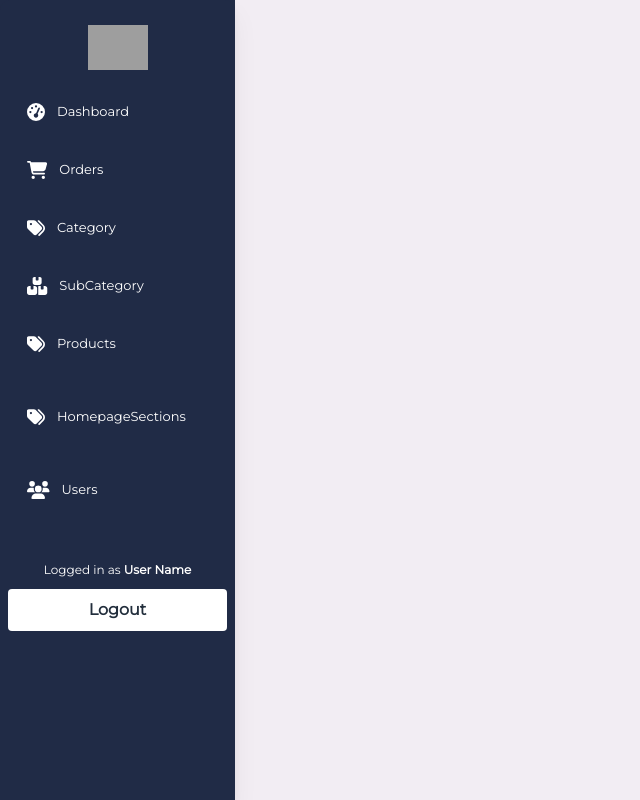
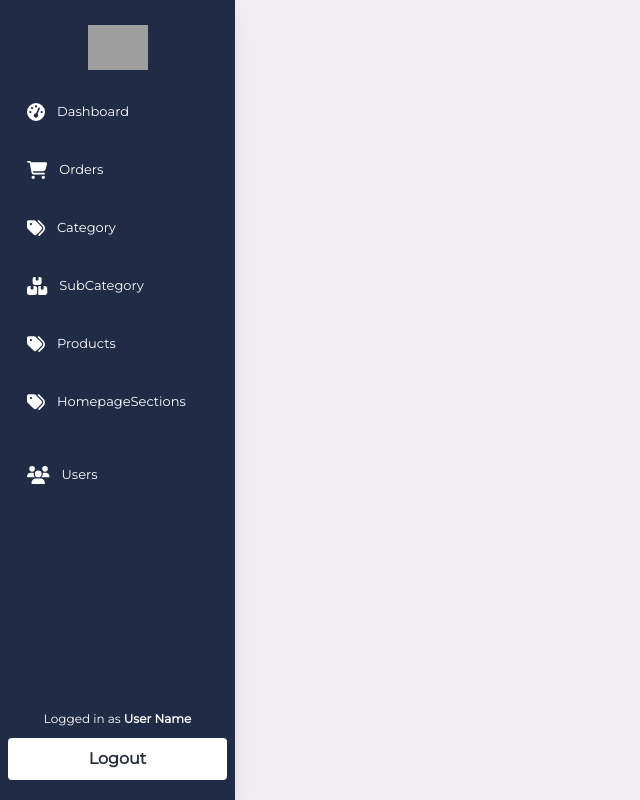
Before and after one commit to RishabhPariharGit/Ecommerce_Template, a React (Create React App) app in the folder frontend/: page /admin in a window 1280 px wide. Shown: the whole page, without its empty margins (0-640 px from the left). Built offline with nearby package versions, Linux system fonts and the light colour scheme; grey boxes are pictures that could not be loaded.

Commit message:
changes done on jan 04 24

```diff
--- a/frontend/src/Admin/AdminStyle/AdminGlobalStyle.css
+++ b/frontend/src/Admin/AdminStyle/AdminGlobalStyle.css
@@ -2608,8 +2608,15 @@ span.MuiBadge-badge.MuiBadge-standard.MuiBadge-anchorOriginTopRight.MuiBadge-anc
 
 .wrapper .sidebar ul{
  padding: 20px 0px;
-}
-
+ overflow-y: scroll;
+ height: 80vh;
+ -ms-overflow-style: none;
+ scrollbar-width: none;
+}
+
+.wrapper .sidebar ul::-webkit-scrollbar {
+  display: none; /* Hide scrollbar for Webkit-based browsers */
+}
 
 /* grid styling start */
 .dashboard-grid {
@@ -2700,3 +2707,46 @@ span.MuiBadge-badge.MuiBadge-standard.MuiBadge-anchorOriginTopRight.MuiBadge-anc
 .dropdown-item:hover {
     background-color: #f0f0f0;
 }
+
+
+
+
+.profile-dropdown-containerr {
+  position: relative;
+}
+
+.dropdown-menuuu {
+  max-height: 0;
+  overflow: hidden;
+  transition: max-height 0.5s ease; /* Smooth dropdown open/close animation */
+}
+
+.dropdown-menuuu.open {
+  max-height: fit-content;
+}
+
+.dynamic-sections {
+  display: flex;
+  flex-direction: column;
+  /* gap: 8px;  */
+}
+
+.dropdown-itemmm {
+  padding: 1px 16px;
+  cursor: pointer;
+}
+
+.dropdown-itemmm:hover {
+  background-color: #3E97FF;
+}
+
+.dropdown-toggle::after {
+  display: inline-block;
+  margin-left: .255em;
+  vertical-align: .255em;
+  content:none;
+  border-top: .3em solid;
+  border-right: .3em solid transparent;
+  border-bottom: 0;
+  border-left: .3em solid transparent;
+}
--- a/frontend/src/Admin/Category/CategoryForm.js
+++ b/frontend/src/Admin/Category/CategoryForm.js
@@ -76,7 +76,7 @@ const CategoryForm = ({ isEditMode = false }) => {
 
     const handleSubmitFile = async (e) => {
         e.preventDefault();
-        debugger
+
         try {
             const formPayload = new FormData();
             formPayload.append('Name', formData.Name);
--- a/frontend/src/Admin/Product/ProductForm.js
+++ b/frontend/src/Admin/Product/ProductForm.js
@@ -59,7 +59,7 @@ const ProductForm = ({ isEditMode = false }) => {
             };
             const loadProduct = async () => {
                 try {
-                    debugger
+
                     const response = await getProductBySlug(slug);
                     const product = response.data;
 
--- a/frontend/src/Admin/Sidenav.js
+++ b/frontend/src/Admin/Sidenav.js
@@ -101,35 +101,32 @@ const Sidenav = () => {
     </Link>
   </li>
   <li>
+    <div className="profile-dropdown-containerr">
       <div
-                            className="profile-dropdown-container"
-                            onMouseEnter={() => setIsHovered(true)} // Trigger fetch when hovered
-                            onMouseLeave={() => setIsHovered(false)} // Reset hover state
+        onClick={() => setIsHovered((prev) => !prev)} // Toggle dropdown on click
+        className="dropdown-toggle"
       >
         <Link to="/admin/HomepageSections">
           <FontAwesomeIcon icon={faTags} className="icon" />
           <span className="title">HomepageSections</span>
         </Link>
-                            <div className="dropdown-menu">
-                                <Link to="/admin/HomepageSections">
-                                    <span className="dropdown-item">Allsections</span>
-                                </Link>
-
-                                {/* Show dynamic sections when hovered */}
+      </div>
+      <div className={`dropdown-menuuu ${isHovered ? "open" : ""}`}>
         {isHovered && !isLoading && sections.length > 0 && (
           <div className="dynamic-sections">
             {sections.map((section) => (
-                                            <Link key={section.id} to={`/admin/HomepageSection/Edit/${section._id}`} className="dropdown-item">
-                                                <span className="dropdown-item">{section.Title}</span>
+              <Link
+                key={section.id}
+                to={`/admin/HomepageSection/Edit/${section._id}`}
+                className="dropdown-itemmm"
+              >
+                <span className="dropdown-itemmm">{section.Title}</span>
               </Link>
             ))}
           </div>
         )}
-                                {/* Show loading indicator while fetching */}
-                                {isLoading && <span className="dropdown-item">Loading...</span>}
-
-                                {/* Show error message if fetching failed */}
-                                {error && <span className="dropdown-item">{error}</span>}
+        {isLoading && <span className="dropdown-itemmm">Loading...</span>}
+        {error && <span className="dropdown-itemmm">{error}</span>}
       </div>
     </div>
   </li>
@@ -140,6 +137,8 @@ const Sidenav = () => {
     </Link>
   </li>
 </ul>
+
+
 
                 <div className="logout">
                     <div>
--- a/frontend/src/Admin/User/UserForm.js
+++ b/frontend/src/Admin/User/UserForm.js
@@ -23,7 +23,7 @@ const UserForm = ({ isEditMode = false }) => {
     const isFetchedRef = useRef(false);
 
     useEffect(() => {
-        debugger
+
         if (!isFetchedRef.current) {
             const loadUser = async () => {
                 try {
--- a/frontend/src/Services/HomepageSectionService.js
+++ b/frontend/src/Services/HomepageSectionService.js
@@ -15,7 +15,7 @@ export const addsection = async (sectionData) => {
 
 export const getAllsections  = async () => {
     try {
-        debugger
+
       const response = await axios.get(`${API_URL}/GetAllSections`);
       return response;
     } catch (error) {
@@ -26,7 +26,7 @@ export const getAllsections  = async () => {
 
   export const getSectionById = async (id) => {
     try {
-      debugger
+
         const response = await axios.get(`${API_URL}/HomePageSection/Edit/${id}`);
         return response;
     } catch (error) {
@@ -56,7 +56,7 @@ export const getAllsections  = async () => {
 
   export const getAllsectionsforwebsite  = async () => {
     try {
-        debugger
+
       const response = await axios.get(`${API_URL}/GetAllsectionsforwebsite`);
       return response;
     } catch (error) {
--- a/frontend/src/Services/ProductService.js
+++ b/frontend/src/Services/ProductService.js
@@ -6,7 +6,7 @@ const API_URL = 'http://localhost:8080';
 
 export const addProduct = async (Product) => {
     try {
-      debugger
+
       console.log(Product)
       const response = await axios.post(`${API_URL}/CreateProduct`, Product);
       return response;
--- a/frontend/src/Services/UserService.js
+++ b/frontend/src/Services/UserService.js
@@ -87,7 +87,7 @@ export const getUserProfile = async (token) => {
 
 export const getUserAddresses = async (token) => {
   try {
-    debugger
+
     const response = await axios.get(`${API_URL}/User/addresses`, {
       headers: { Authorization: `Bearer ${token}` },
     });
@@ -101,7 +101,7 @@ export const getUserAddresses = async (token) => {
 
 export const addUserAddress = async (token, addressdata) => {
   try {
-    debugger
+
     const response = await axios.post(`${API_URL}/User/address`, addressdata,
     {
       headers: { Authorization: `Bearer ${token}` },
@@ -116,7 +116,7 @@ export const addUserAddress = async (token, addressdata) => {
 
 export const updateUserAddress = async (token, editingAddressId, newAddress) => {
   try {
-    debugger
+
     const config = {
       headers: {
         Authorization: `Bearer ${token}`,
--- a/frontend/src/Websites/Pages/Address/Address.js
+++ b/frontend/src/Websites/Pages/Address/Address.js
@@ -36,7 +36,7 @@ export default function Address() {
                     }
                     const response = await getUserAddresses(token);
                     setAddresses(response.data);
-                    debugger
+
                     const defaultAddress = response.data.find((address) => address.IsDefault);
                     if (defaultAddress) {
                         setSelectedAddress(defaultAddress._id); // Set the selected address to the default address
@@ -72,7 +72,7 @@ export default function Address() {
     const handleSaveAddress = async (e) => {
         e.preventDefault();
         try {
-            debugger
+
             const token = Cookies.get('token');
             if (editingAddressId) {
                 const response = await updateUserAddress(token, editingAddressId, newAddress);
--- a/frontend/src/Websites/Pages/CartItems/Cartitems.js
+++ b/frontend/src/Websites/Pages/CartItems/Cartitems.js
@@ -11,7 +11,7 @@ const CartItems = () => {
   useEffect(() => {
     if (!isFetchedRef.current) {
       const fetchCartItems = async () => {
-        debugger
+
         const token = Cookies.get('token'); // Get JWT token for authenticated users
         const guid = Cookies.get('guid'); // Get GUID for anonymous users
 
--- a/frontend/src/Websites/Pages/Product/SingleProductpage.js
+++ b/frontend/src/Websites/Pages/Product/SingleProductpage.js
@@ -87,7 +87,7 @@ const SingleProductpage = () => {
 
 
     const handleAddToCart = async (product) => {
-        debugger
+
         let token = Cookies.get('token'); // Retrieve JWT token
         let guid = Cookies.get('guid'); // Retrieve GUID for anonymous users
 
```
Also changed, not shown: frontend/src/Admin/HomepageSections/HomepageSectionList.js (+4 -4 lines). Lines whose indentation alone changed are shown as unchanged.
